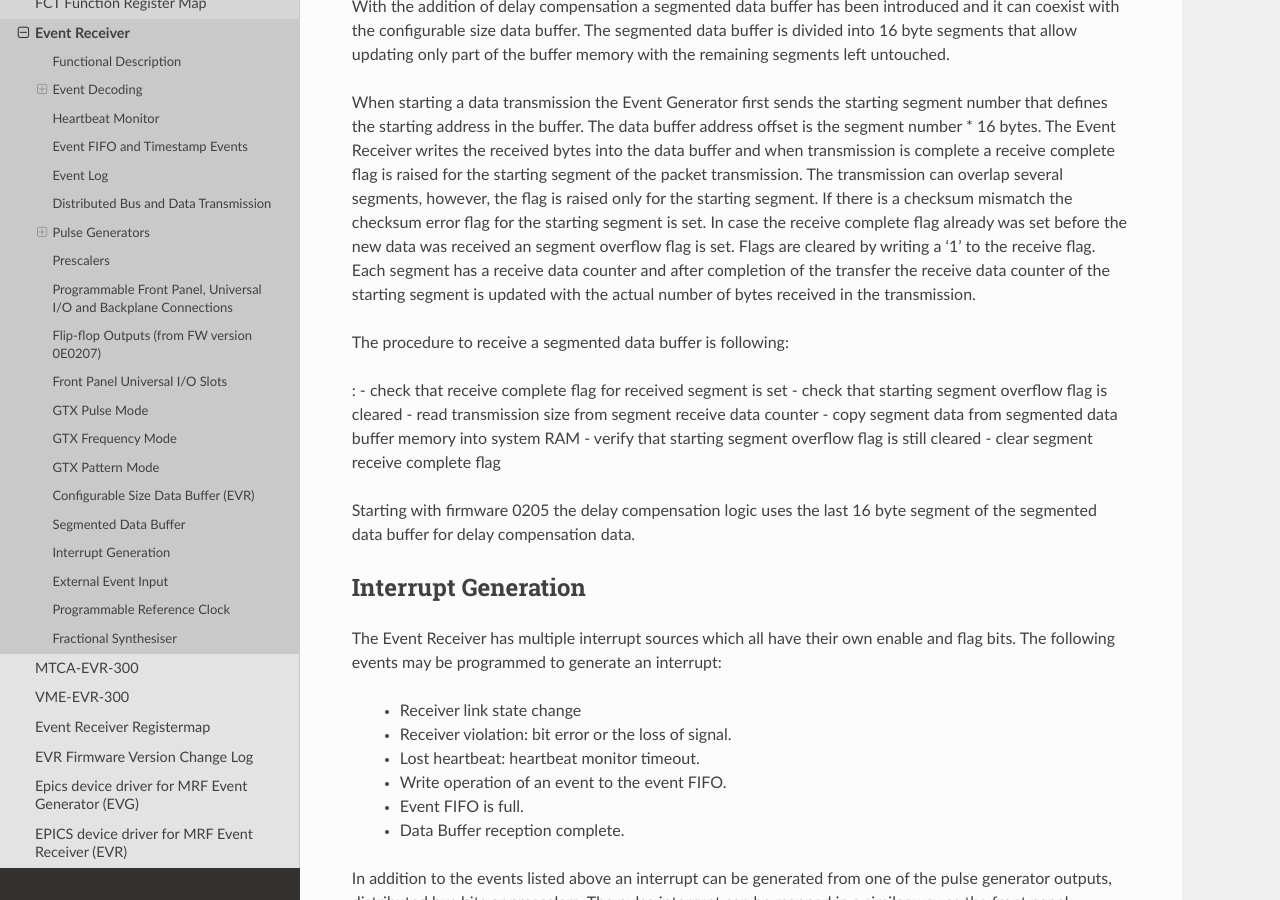
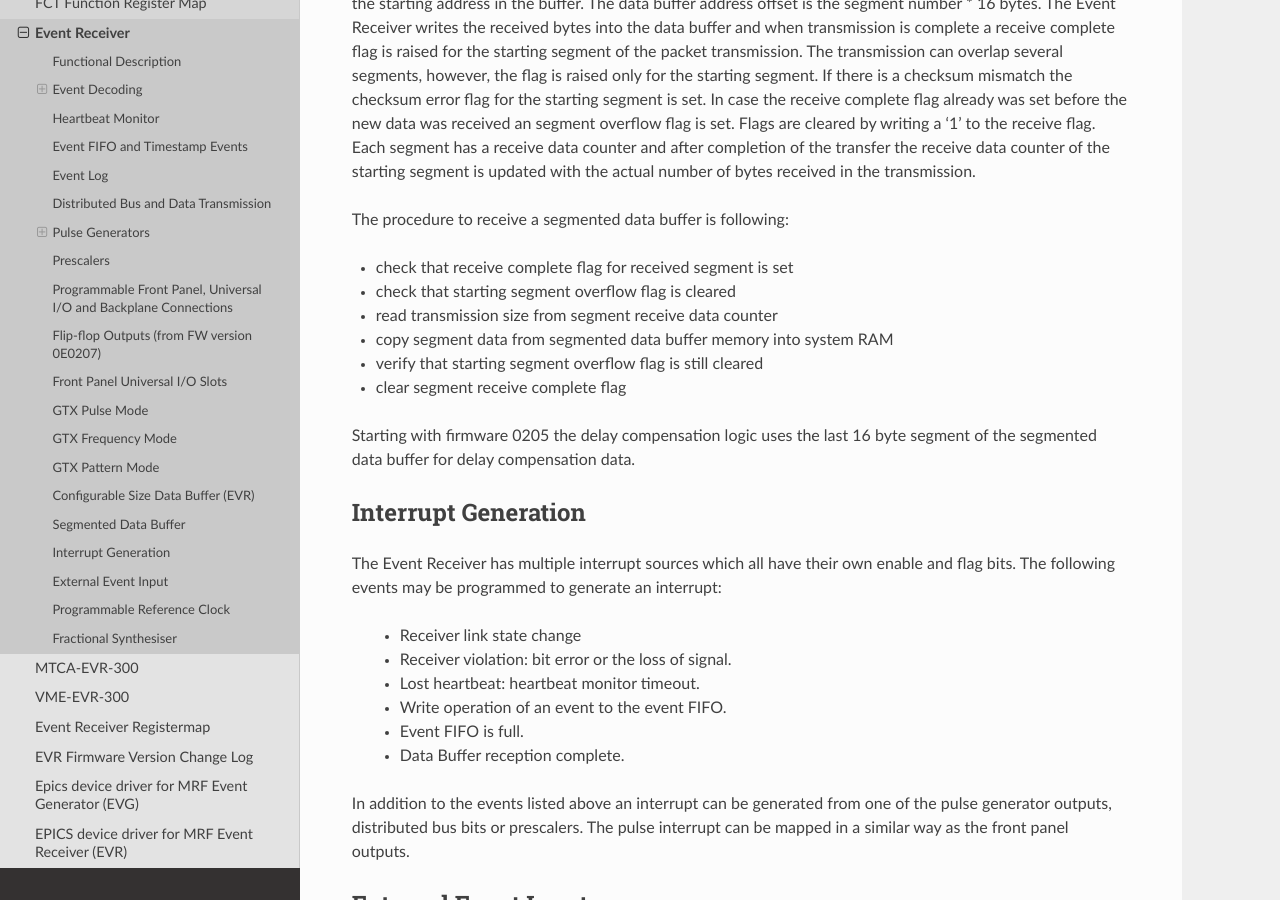
Before and after one commit to ttkorhonen/myDocument, a Sphinx documentation site: the page built from docs/mrfioc2/event-receiver.md, in a window 1280 px wide and 900 px high, scrolled down 8821 px. Built offline with Sphinx 7.4.7 and the Read the Docs theme 2.0.0, drawn with Linux system fonts in a browser that asks for light colours.

Commit message:
correct formatting of a table (a typo had slipped in at some stage.)

```diff
--- a/docs/mrfioc2/event-receiver.md
+++ b/docs/mrfioc2/event-receiver.md
@@ -352,12 +352,12 @@ with the actual number of bytes received in the transmission.
 
 The procedure to receive a segmented data buffer is following:
 
-:   -   check that receive complete flag for received segment is set
-    -   check that starting segment overflow flag is cleared
-    -   read transmission size from segment receive data counter
-    -   copy segment data from segmented data buffer memory into system RAM
-    -   verify that starting segment overflow flag is still cleared
-    -   clear segment receive complete flag
+-   check that receive complete flag for received segment is set
+-   check that starting segment overflow flag is cleared
+-   read transmission size from segment receive data counter
+-   copy segment data from segmented data buffer memory into system RAM
+-   verify that starting segment overflow flag is still cleared
+-   clear segment receive complete flag
 
 Starting with firmware 0205 the delay compensation logic uses the last
 16 byte segment of the segmented data buffer for delay compensation
```
Also changed, not shown: other parts of docs/mrfioc2/event-receiver.md (+1 -1 lines).
